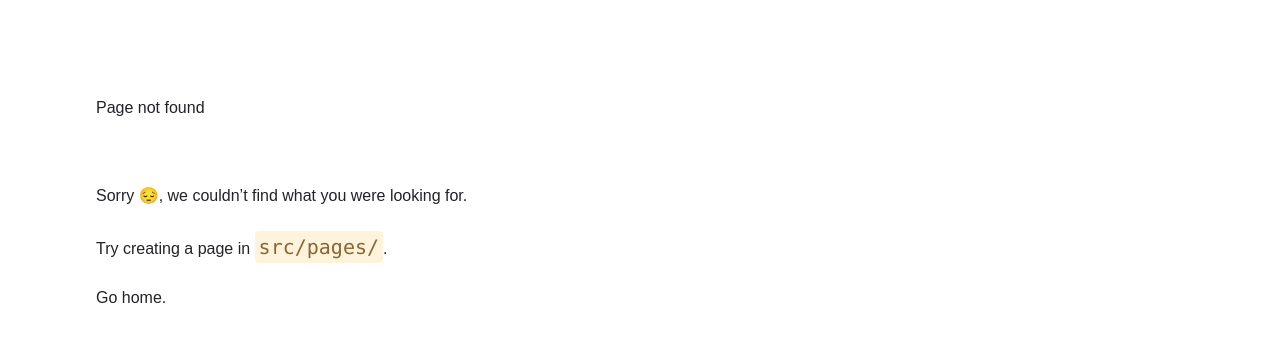
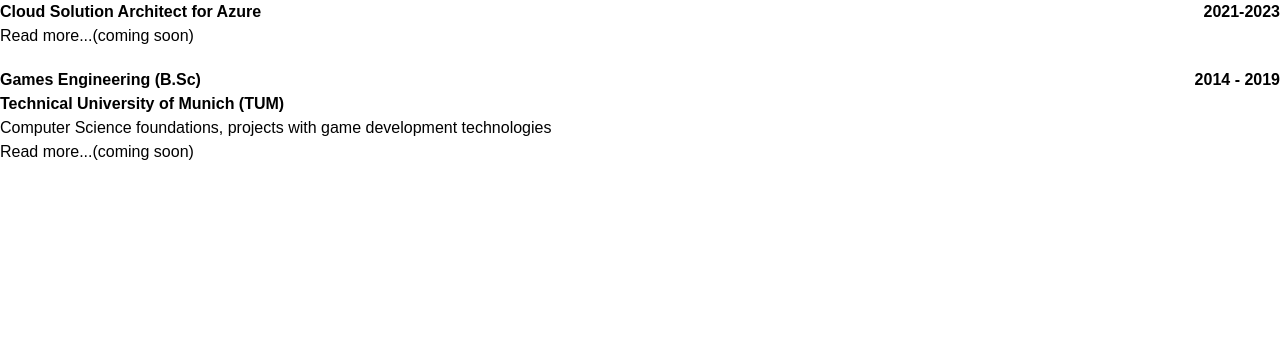
Before and after one commit to Freshchris01/homepage-gatsby, a Gatsby site: page /Experience in a window 1280 px wide. Before the commit this address had no page. Built offline with nearby package versions, Linux system fonts and the light colour scheme; Gatsby itself is replaced by a stand-in of ours.

Commit message:
Remove local font Add webp portrait Add experience template

```diff
--- /dev/null
+++ b/src/pages/Experience.tsx
@@ -0,0 +1,41 @@
+import React, { FC } from 'react'
+import { Link } from "gatsby"
+
+interface MyProps { }
+
+const experiences = [{
+	title: "Cloud Solution Architect for Azure",
+	company: "Microsoft Deutschland GmbH",
+	year: "2021-2023",
+	text: [
+		"Managed technical partnership with 20+ software companies to build and scale their B2B SaaS solutions",
+		"Designed cloud architectures and product roadmaps with C-level and lead developers",
+		"Implemented and optimized architectures with PoCs, hackathons, workshops with focus on Cloud Native technologies and Kubernetes; e.g. reduced global maximum latency of an appli-cation from 1.5 seconds to 300ms using a CDN"
+	]
+}, {
+	title: "Games Engineering (B.Sc)",
+	university: "Technical University of Munich (TUM)",
+	year: "2014 - 2019",
+	description: "Computer Science foundations, projects with game development technologies",
+}
+]
+
+const Experience: FC<MyProps> = () =>
+	<div className=''>
+		{experiences.map((item, index) => {
+			return (
+				<div className='flex flex-col mb-5' key={index}>
+					<div className='flex'>
+						<h3 className='font-bold flex-1'>{item.title}</h3>
+						<h3 className='font-bold'>{item.year}</h3>
+					</div>
+					<h3 className='font-bold'>{item.university}</h3>
+					<p className=''>{item.description}</p>
+					<Link to='/'>Read more...(coming soon)</Link>
+				</div>
+			)
+		})
+		}
+	</div>
+
+export default Experience;
--- a/src/pages/Header.tsx
+++ b/src/pages/Header.tsx
@@ -6,7 +6,7 @@
 const Header: FC<MyProps> = () =>
 		<div>
 			<div className='justify-center'>
-			<StaticImage src='../images/portrait.png' alt="logo" layout='fixed' width={170} className='m-auto rounded-full' />
+			<StaticImage src='../images/portrait.webp' alt="logo" layout='fixed' width={170} className='m-auto rounded-full' />
 			</div>
 			<p className='text-center'>Hello, my name is Christian.<br/>
 I am Supporting companies on their Azure Cloud journey.<br/>
--- a/src/pages/index.tsx
+++ b/src/pages/index.tsx
@@ -1,13 +1,15 @@
 import * as React from "react"
 import type { HeadFC, PageProps } from "gatsby"
-import  Layout from "./Layout"
-import  Education from "./Education"
+import Layout from "./Layout"
+import Education from "./Education"
+import Experience from "./Experience"
 
 const IndexPage: React.FC<PageProps> = () => {
   return (
     <div className=" bg-primary">
       <Layout>
         <Education />
+        <Experience />
       </Layout>
     </div>
   )
```
Also changed, not shown: src/images/portrait.webp (added), src/styles/work-sans/WorkSans-Bold.ttf (deleted), src/styles/work-sans/WorkSans-Regular.ttf (deleted).
